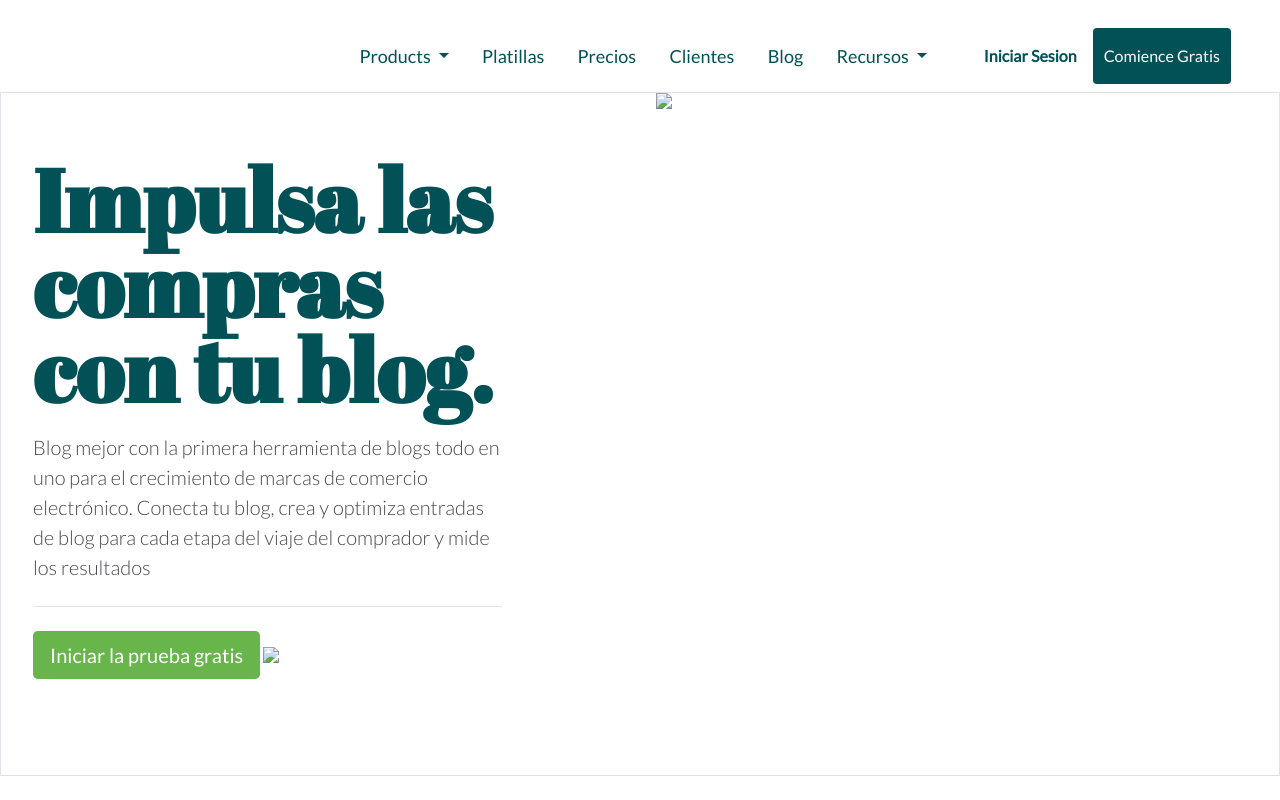
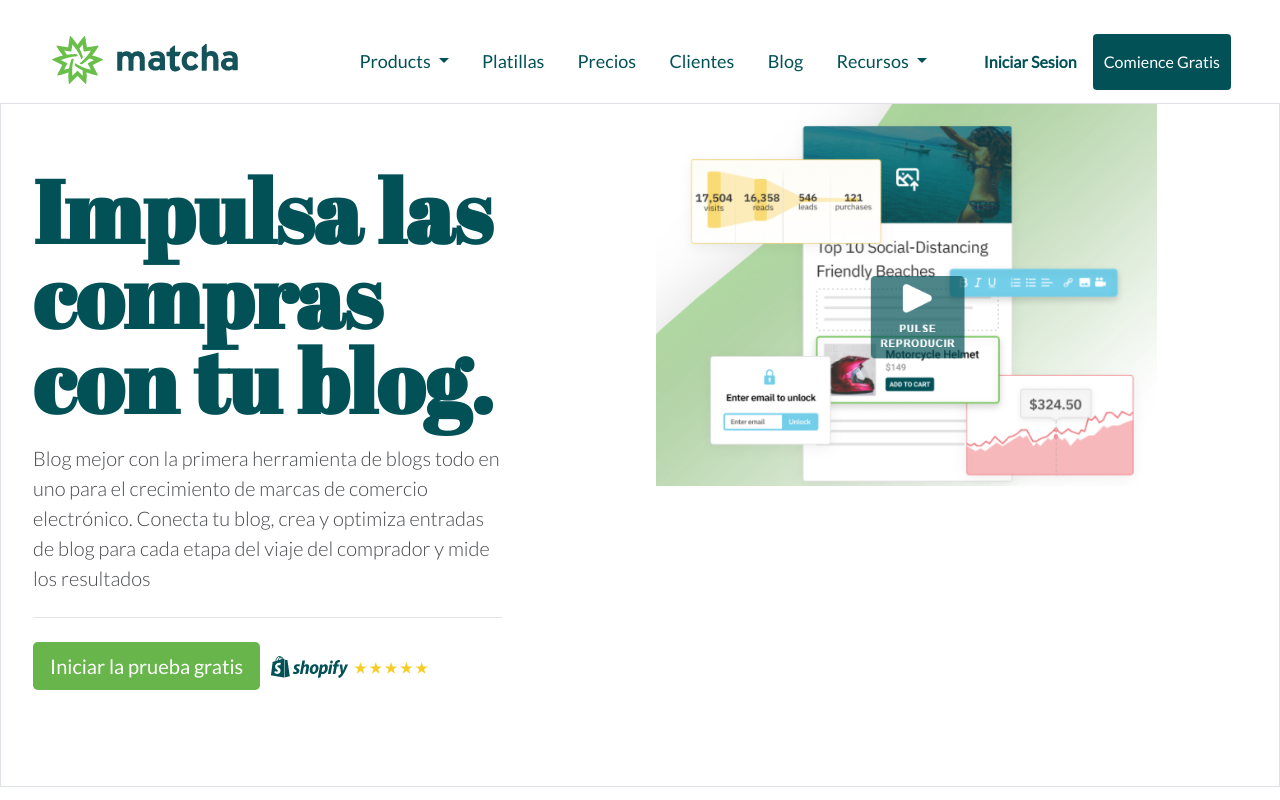
Before and after one commit to JILSE7/MatchaBootstrap, a plain HTML site: page index.html in a window 1280 px wide. Drawn offline with nearby package versions, Linux system fonts and the light colour scheme; files that its build step writes are made by us from their sources; the site is published under a folder, as on GitHub Pages, so addresses that start at the root find nothing.

Commit message:
Prueba 3

```diff
--- a/index.html
+++ b/index.html
@@ -15,7 +15,7 @@
 
 <header id="header" class="col 12  ">
     <nav id="menu" class="navbar  navbar-expand-lg navbar-light bg-white ">
-        <a class="navbar-brand col-3 " href="#"><img src="/img/ma.PNG" class="" alt=""></a>
+        <a class="navbar-brand col-3 " href="#"><img src="img/ma.PNG" class="" alt=""></a>
         <button class="navbar-toggler" type="button" data-toggle="collapse" data-target="#navbarSupportedContent" aria-controls="navbarSupportedContent" aria-expanded="false" aria-label="Toggle navigation">
           <span class="navbar-toggler-icon"></span>
         </button>
@@ -74,10 +74,10 @@
                 <p class="lead">Blog mejor con la primera herramienta de blogs todo en uno para el crecimiento de marcas de comercio electrónico. Conecta tu blog, crea y optimiza entradas de blog para cada etapa del viaje del comprador y mide los resultados</p>
                 <hr class="my-4">
 
-                <a class="btn btn-lg" href="#" role="button">Iniciar la prueba gratis</a> <img src="/img/shopi.PNG " alt=" ">
+                <a class="btn btn-lg" href="#" role="button">Iniciar la prueba gratis</a> <img src="img/shopi.PNG " alt=" ">
             </div>
             <div id="video" class="video col-7 ">
-                <img src="/img/video.PNG " alt=" " class="mx-auto ">
+                <img src="img/video.PNG " alt=" " class="mx-auto ">
             </div>
 
         </div>
```
